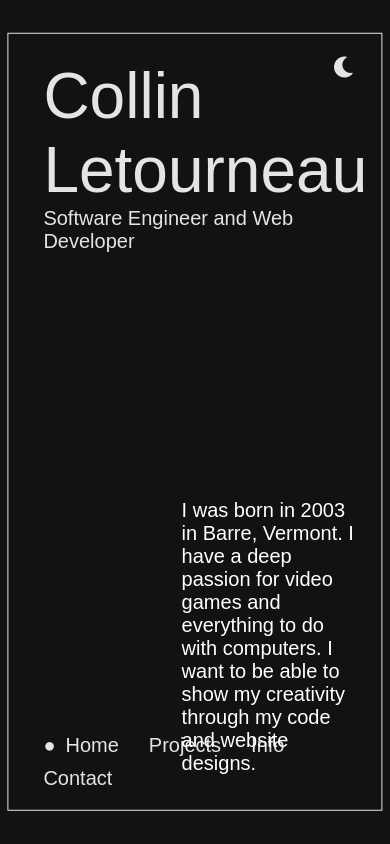
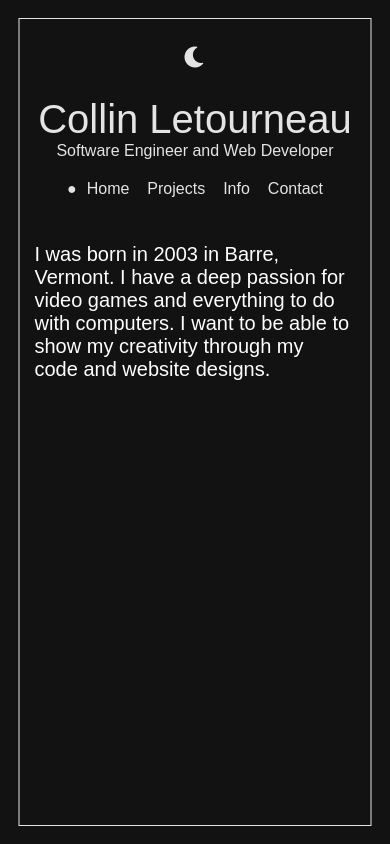
Before and after one commit to collinrl/collinrl.github.io, a React (Vite) app: page / in a window 390 px wide. Built offline with nearby package versions, Linux system fonts and the light colour scheme; a web font is replaced by a local one.

Commit message:
Fully Mobile Responsive

```diff
--- a/src/components/MainBox/MainBox.css
+++ b/src/components/MainBox/MainBox.css
@@ -1,3 +1,5 @@
+/* Styles for PC */
+
 .main-box {
     position: fixed;
     top: 50%;
@@ -113,3 +115,63 @@ button:hover {
 .light-mode .active::before {
     color: #121212;
 }
+
+/* Styles for mobile */
+@media (max-width: 767px) {
+    .main-box {
+        width: 90%;
+        height: 95.5%;
+        top: 50%;
+        left: 50%;
+        transform: translate(-50%, -50%);
+    }
+
+    /* Reset the padding of .name-container */
+    .name-container {
+        padding: 0;
+        position: static;
+        text-align: center;
+        margin-top: 15px;
+        left: 0;
+    }
+
+    .name {
+        font-size: 2.5em;
+    }
+
+    .subtext {
+        font-size: 1em;
+    }
+
+    .button-list {
+        position: static;
+        display: flex;
+        justify-content: center;
+        align-items: center;
+        margin-top: 10px;
+        text-align: center;
+    }
+
+    button {
+        margin: 5px; /* Adjust margin as needed */
+        padding: 5px 4px; /* Adjust button padding to make them smaller */
+        font-size: 1em; /* Adjust font size to make the buttons smaller */
+    }
+
+    .bio-container {
+        position: static;
+        width: 90%;
+        max-height: none;
+        overflow-y: auto;
+        margin: 15px;
+        right: 0;
+        left: 0;
+    }
+
+    .mode-toggle {
+        position: static;
+        text-align: center;
+        margin-top: 15px;
+        right: 0;
+    }
+}
```
